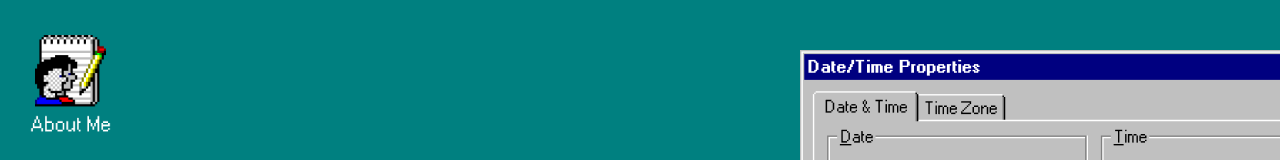
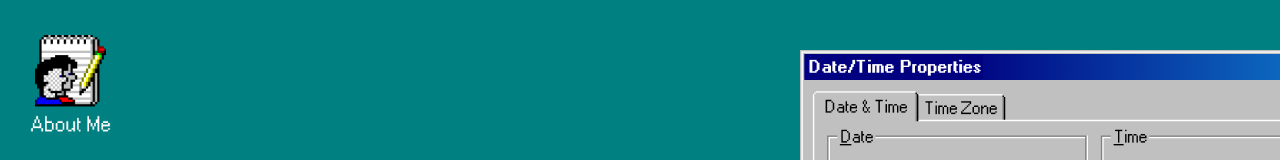
Before and after one commit to JEKO10/Portfolio, a React (Vite) app: page / in a window 1280 px wide. Both pictures are taken after a click on the picture 1186 px from the left and 779 px from the top of the page. Shown: the top 160 px of the page. Built offline with nearby package versions, Linux system fonts and the light colour scheme.

Commit message:
better handle for clock

```diff
--- a/src/assets/style/Files.style.tsx
+++ b/src/assets/style/Files.style.tsx
@@ -5,7 +5,7 @@ import recycleHandle from "../../assets/images/recycleHandle.jpg";
 import aboutModal from "../images/aboutModal.png";
 import close from "../images/close.png";
 import recycleBin from "../images/recycleBin.png";
-import timeHandle from "../images/timeHandle.png";
+import timeHandle from "../images/timeHandle.jpg";
 import time from "../images/timeModal.png";
 
 type CloseBtnProps = {
@@ -57,11 +57,8 @@ export const TimeModal = styled.section<FilesProps>`
 
 export const TimeHandle = styled.div`
   background: url(${timeHandle}) center/cover no-repeat;
-  position: absolute;
-  height: 26px;
-  width: 566px;
-  top: 0.25rem;
-  left: 0.3rem;
+  height: 38px;
+  width: 576px;
 `;
 
 export const RecycleBinFile = styled.section<FilesProps>`
--- a/src/components/Toolbar.tsx
+++ b/src/components/Toolbar.tsx
@@ -31,12 +31,14 @@ const Toolbar = () => {
   });
 
   return (
-    <ToolbarContainer
-      onClick={() => setIsOpen({ ...isOpen, time: !isOpen.time })}
-    >
+    <ToolbarContainer>
       <Dash src={dash} alt="dash" />
-      <ToolButton />
-      <Clock>{formattedTime}</Clock>
+      <ToolButton
+        onClick={() => setIsOpen({ ...isOpen, time: !isOpen.time })}
+      />
+      <Clock onClick={() => setIsOpen({ ...isOpen, time: !isOpen.time })}>
+        {formattedTime}
+      </Clock>
     </ToolbarContainer>
   );
 };
--- a/src/components/windows/Time.tsx
+++ b/src/components/windows/Time.tsx
@@ -19,11 +19,11 @@ const Time = () => {
       >
         <TimeHandle className="handle">
           <CloseBtn
-            onMouseDownCapture={() => setIsOpen({ ...isOpen, time: false })}
+            onMouseDown={() => setIsOpen({ ...isOpen, time: false })}
             height={22}
             width={22}
-            top={0.15}
-            right={0.15}
+            top={0.35}
+            right={0.5}
           />
         </TimeHandle>
       </TimeModal>
```
Also changed, not shown: src/assets/images/timeHandle.jpg (added), src/assets/images/timeHandle.png (deleted).
